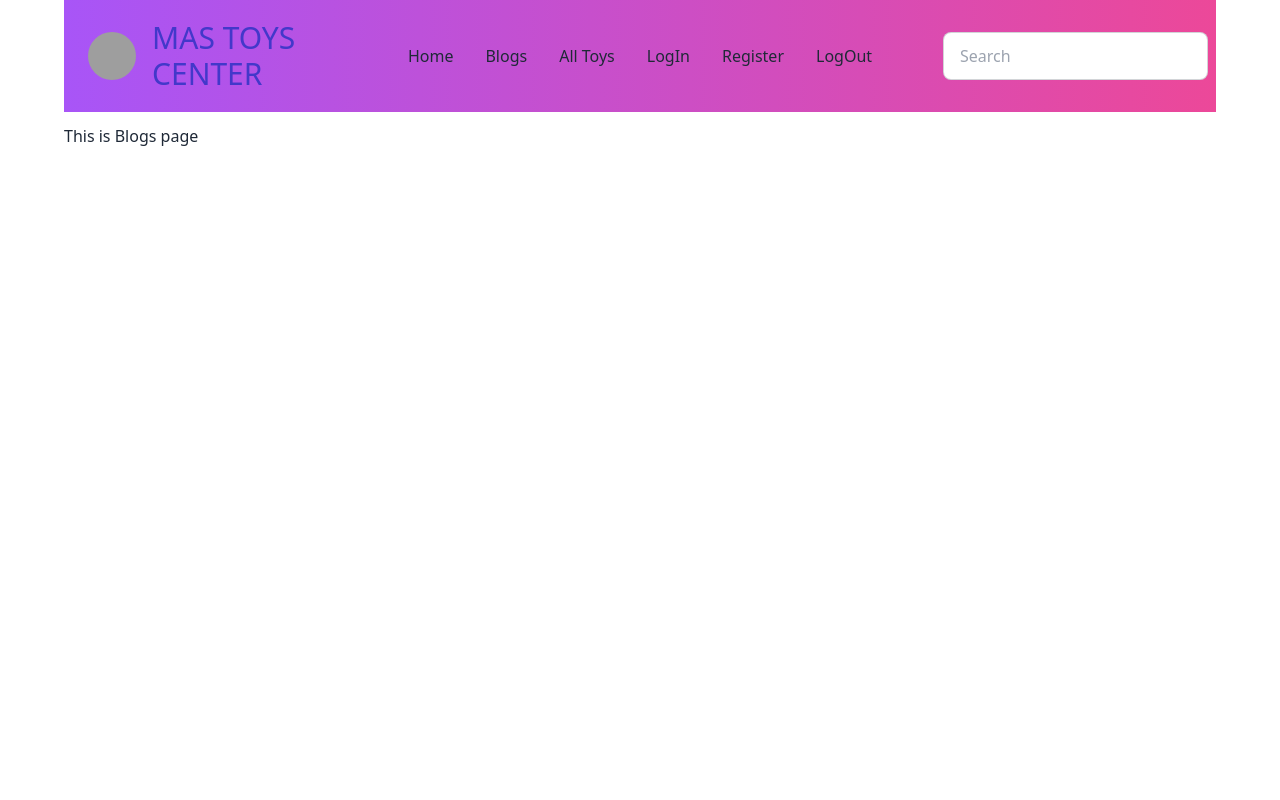
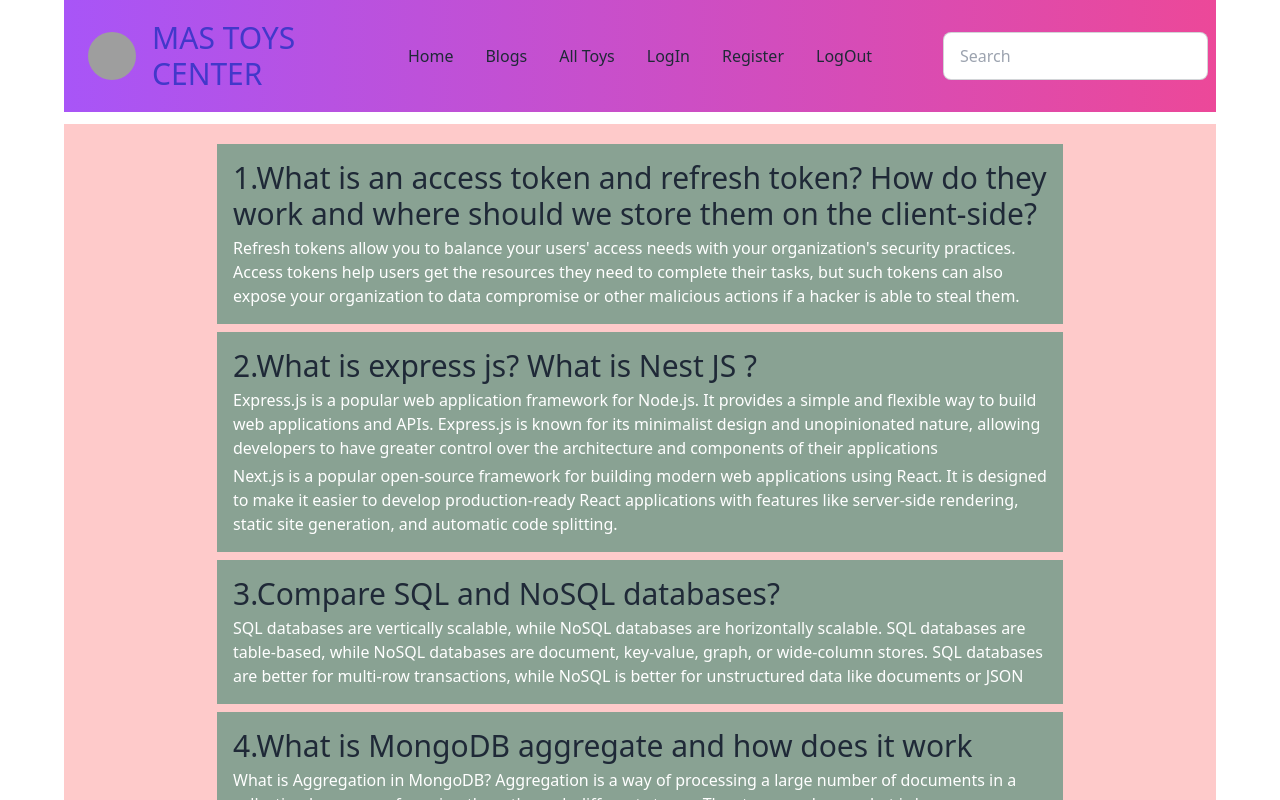
Before and after one commit to MostofaAsik/MAS-Toys-Center-client, a React (Vite) app: page /blogs in a window 1280 px wide. Shown: the top 800 px of the page. Built offline with nearby package versions, Linux system fonts and the light colour scheme; no server answers; grey boxes are pictures that could not be loaded.

Commit message:
blog done

```diff
--- a/src/pages/Blogs/Blogs.jsx
+++ b/src/pages/Blogs/Blogs.jsx
@@ -1,10 +1,45 @@
+/* eslint-disable react/no-unescaped-entities */
 /* eslint-disable no-unused-vars */
 import React from 'react';
 
 const Blogs = () => {
     return (
-        <div>
-            <h2>This is Blogs page</h2>
+        <div className=' bg-red-200 h-auto p-3'>
+            <div className=' w-3/4 mx-auto bg-[#89a293] m-2 p-4'>
+                <h1 className='text-3xl'>1.What is an access token and refresh token? How do they work and where should we store them on the client-side?</h1>
+                <p className='mt-1 text-white'>
+                    Refresh tokens allow you to balance your users' access needs with your organization's security practices. Access tokens help users get the resources they need to complete their tasks, but such tokens can also expose your organization to data compromise or other malicious actions if a hacker is able to steal them.
+                </p>
+
+            </div>
+
+            <div className=' w-3/4 mx-auto bg-[#89a293] m-2 p-4'>
+                <h1 className='text-3xl'>2.What is express js? What is Nest JS ?</h1>
+                <p className='mt-1 text-white'>
+                    Express.js is a popular web application framework for Node.js. It provides a simple and flexible way to build web applications and APIs. Express.js is known for its minimalist design and unopinionated nature, allowing developers to have greater control over the architecture and components of their applications
+                </p>
+                <p className='mt-1 text-white'>
+
+                    Next.js is a popular open-source framework for building modern web applications using React. It is designed to make it easier to develop production-ready React applications with features like server-side rendering, static site generation, and automatic code splitting.
+                </p>
+            </div>
+
+            <div className=' w-3/4 mx-auto bg-[#89a293] m-2 p-4'>
+                <h1 className='text-3xl'>3.Compare SQL and NoSQL databases?</h1>
+                <p className='mt-1 text-white'>
+                    SQL databases are vertically scalable, while NoSQL databases are horizontally scalable. SQL databases are table-based, while NoSQL databases are document, key-value, graph, or wide-column stores. SQL databases are better for multi-row transactions, while NoSQL is better for unstructured data like documents or JSON
+                </p>
+            </div>
+
+            <div className=' w-3/4 mx-auto bg-[#89a293] mt-2 p-4'>
+                <h1 className='text-3xl'>4.What is MongoDB aggregate and how does it work</h1>
+                <p className='mt-1 text-white'>
+                    What is Aggregation in MongoDB? Aggregation is a way of processing a large number of documents in a collection by means of passing them through different stages. The stages make up what is known as a pipeline. The stages in a pipeline can filter, sort, group, reshape and modify documents that pass through the pipeline.
+                </p>
+            </div>
+
+
+
         </div>
     );
 };
--- /dev/null
+++ b/src/pages/Home/Home/Banner.jsx
@@ -0,0 +1,19 @@
+/* eslint-disable no-unused-vars */
+import React from 'react';
+
+const Banner = () => {
+    return (
+        <div className="hero min-h-screen" style={{ backgroundImage: `url("/images/stock/photo-1507358522600-9f71e620c44e.jpg")` }}>
+            <div className="hero-overlay bg-opacity-60"></div>
+            <div className="hero-content text-center text-neutral-content">
+                <div className="max-w-md">
+                    <h1 className="mb-5 text-5xl font-bold">Hello there</h1>
+                    <p className="mb-5">Provident cupiditate voluptatem et in. Quaerat fugiat ut assumenda excepturi exercitationem quasi. In deleniti eaque aut repudiandae et a id nisi.</p>
+                    <button className="btn btn-primary">Get Started</button>
+                </div>
+            </div>
+        </div>
+    );
+};
+
+export default Banner;
--- a/src/pages/Home/NavBar.jsx
+++ b/src/pages/Home/NavBar.jsx
@@ -30,10 +30,6 @@
         }
         <li><Link to='/register'>Register</Link></li>
         <li><button onClick={handleLogOut}>LogOut</button></li>
-
-
-
-
 
     </>
 
```
